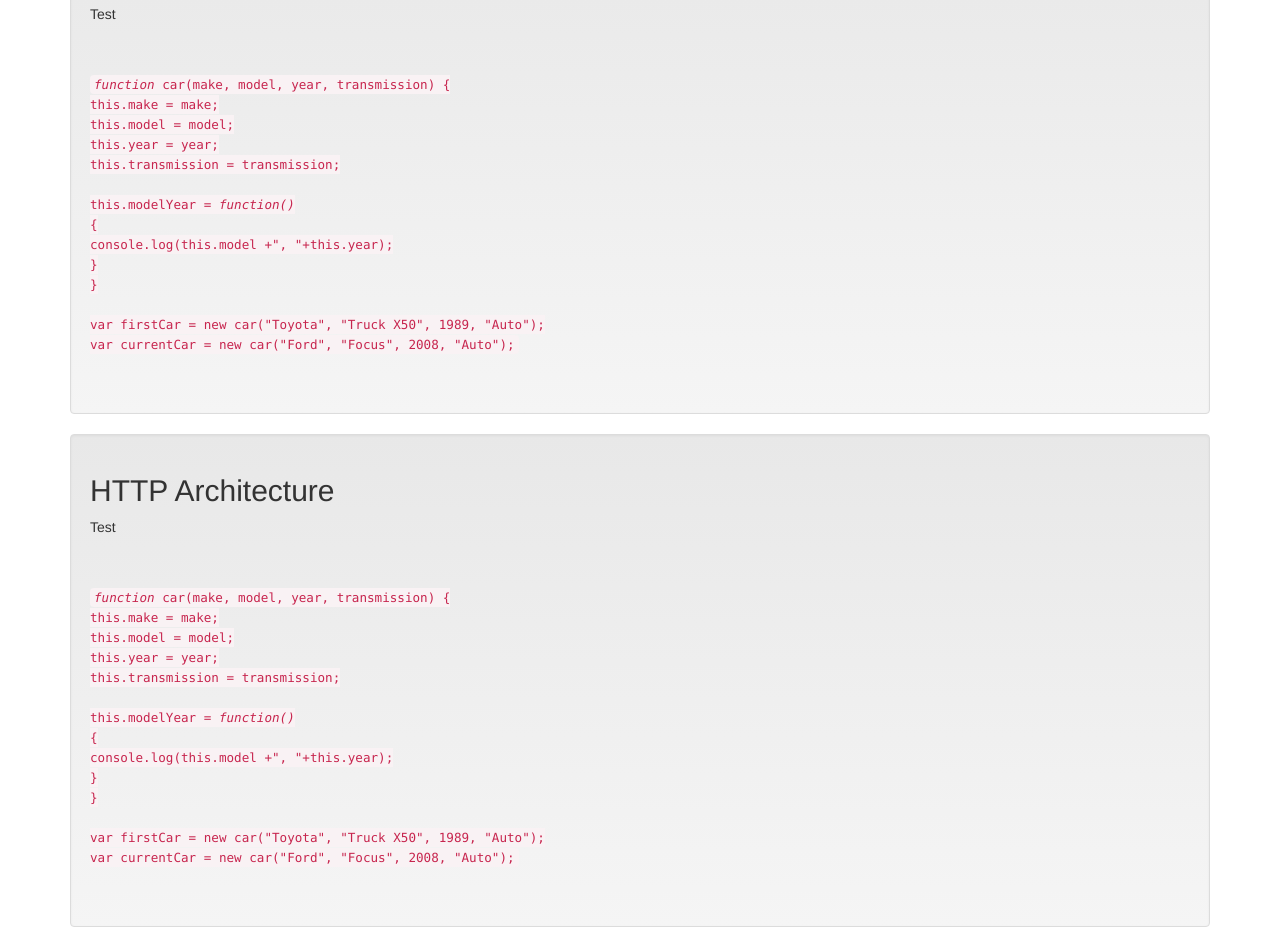
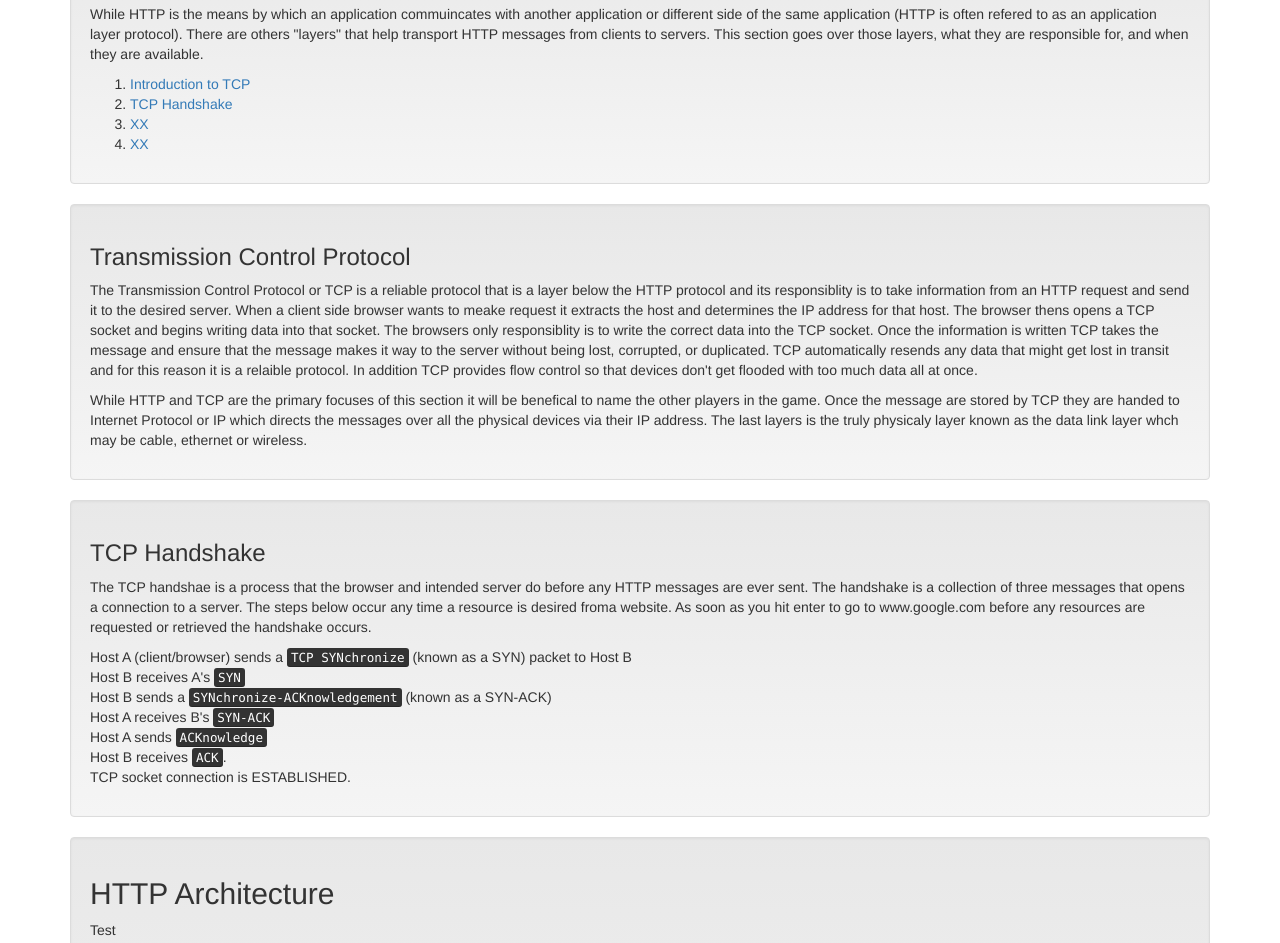
Before and after one commit to mattc41190/JavaScript-Programing, a plain HTML site: page HTTP_JS/HTTPConcepts.html in a window 1280 px wide. Shown: the part 4916-5859 px from the top of the page. Drawn offline with nearby package versions, Linux system fonts and the light colour scheme; files that its build step writes are made by us from their sources.

Commit message:
Finished with TCP introduction

```diff
--- a/HTTP_JS/HTTPConcepts.html
+++ b/HTTP_JS/HTTPConcepts.html
@@ -213,31 +213,31 @@
 	<div id="HTTPConnections">
 		<div class="well">
 		<h2 id="httpConnections">HTTP Connections</h2>
-		<p>Test</p>
-
-		<br>
-
-		<br>
-		<code>
-			<var>function</var> car(make, model, year, transmission) {<br>
-			    this.make = make;<br>
-			    this.model = model;<br>
-			    this.year = year;<br>
-			    this.transmission = transmission;<br>
-			    <br>
-
-			    this.modelYear = <var>function()</var><br>
-			    {<br>
-			    	console.log(this.model +", "+this.year);<br>
-			    }<br>
-			}<br>
-			<br>
-			var firstCar = new car("Toyota", "Truck X50", 1989, "Auto");<br>
-			var currentCar = new car("Ford", "Focus", 2008, "Auto");<br>
-
-		</code>
-		<br>
-		<br>
+		<p>While HTTP is the means by which an application commuincates with another application or different side of the same application (HTTP is often refered to as an application layer protocol). There are others "layers" that help transport HTTP messages from clients to servers. This section goes over those layers, what they are responsible for, and when they are available.</p>
+		<ol>
+			<li><a href="#TCPSection">Introduction to TCP</a></li>
+			<li><a href="TCPHandshake">TCP Handshake</a></li>
+			<li><a href="TCPSdfgdection">XX</a></li>
+			<li><a href="TCPSdfgdfection">XX</a></li>
+		</ol>
+		</div>
+		<div class="well">
+		<h3 id="TCPSection">Transmission Control Protocol</h3>
+		<p>The Transmission Control Protocol or TCP is a reliable protocol that is a layer below the HTTP protocol and its responsiblity is to take information from an HTTP request and send it to the desired server. When a client side browser wants to meake request it extracts the host and determines the IP address for that host. The browser thens opens a TCP socket and begins writing data into that socket. The browsers only responsiblity is to write the correct data into the TCP socket. Once the information is written TCP takes the message and ensure that the message makes it way to the server without being lost, corrupted, or duplicated. TCP automatically resends any data that might get lost in transit and for this reason it is a relaible protocol. In addition TCP provides flow control so that devices don't get flooded with too much data all at once.</p>
+		<p>While HTTP and TCP are the primary focuses of this section it will be benefical to name the other players in the game. Once the message are stored by TCP they are handed to Internet Protocol or IP which directs the messages over all the physical devices via their IP address. The last layers is the truly physicaly layer known as the data link layer whch may be cable, ethernet or wireless.</p>
+		</div>
+		<div class="well">
+		<h3 id="TCPHandshake">TCP Handshake</h3>
+		<p>The TCP handshae is a process that the browser and intended server do before any HTTP messages are ever sent. The handshake is a collection of three messages that opens a connection to a server. The steps below occur any time a resource is desired froma website. As soon as you hit enter to go to www.google.com before any resources are requested or retrieved the handshake occurs.</p>
+		<p>
+			Host A (client/browser) sends a <kbd>TCP SYNchronize</kbd> (known as a SYN) packet to Host B<br>
+			Host B receives A's <kbd>SYN</kbd><br>
+			Host B sends a <kbd>SYNchronize-ACKnowledgement</kbd> (known as a SYN-ACK)<br>
+			Host A receives B's <kbd>SYN-ACK</kbd><br>
+			Host A sends <kbd>ACKnowledge</kbd><br>
+			Host B receives <kbd>ACK</kbd>. <br>
+			TCP socket connection is ESTABLISHED.<br>
+			</p>
 		</div>
 	</div> <!-- EndOf_HTTPConnections -->
 	<div id="HTTPArchitecture">
```
